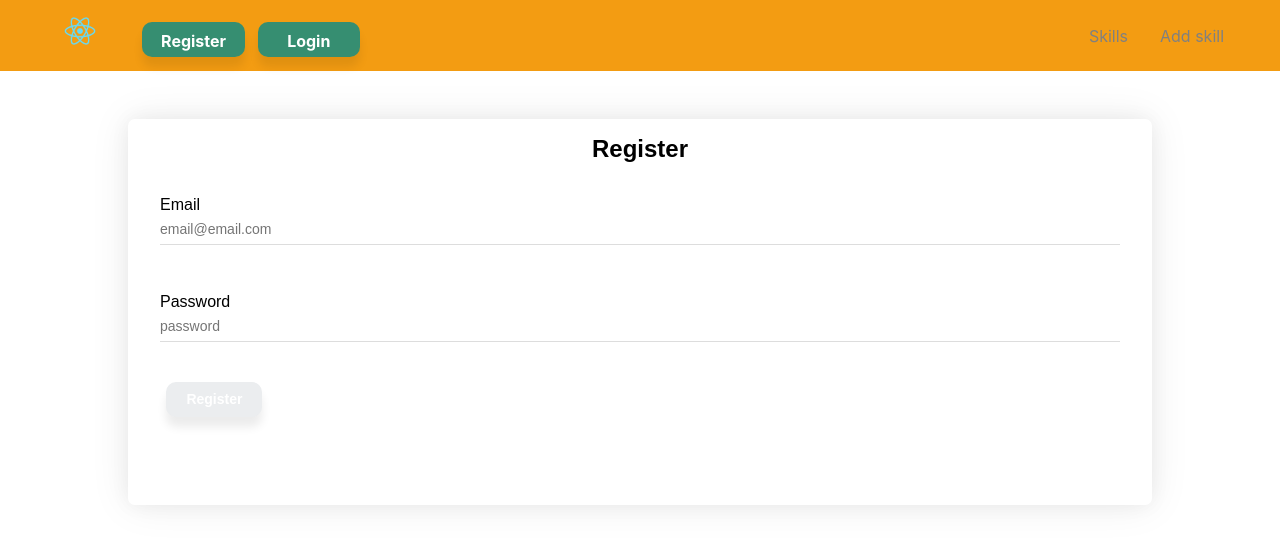
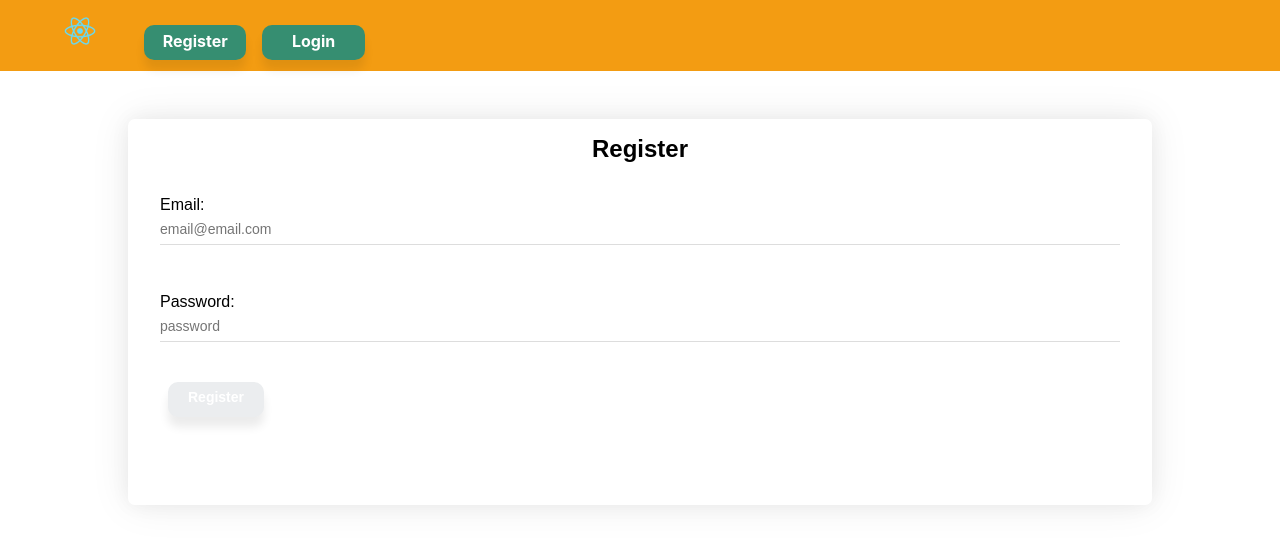
Before and after one commit to romasch99/react-exam, a React (Create React App) app in the folder react-exam/: page /register in a window 1280 px wide. Shown: the top 546 px of the page. Built offline with nearby package versions, Linux system fonts and the light colour scheme.

Commit message:
implementation after debug

```diff
--- a/react-exam/src/pages/AddSkill.jsx
+++ b/react-exam/src/pages/AddSkill.jsx
@@ -47,10 +47,10 @@ export const AddSkill = () => {
             <CardContent>
                 <form onSubmit={handleSubmit}>
                     <CardItemSmall>
-                        <Field label= "Title" onChange={onTitleChange} name="title" placeholder="Title" type="text" required />
+                        <Field label= "Title:" onChange={onTitleChange} name="title" placeholder="Title" type="text" required />
                     </CardItemSmall>
                     <CardItemSmall>
-                        <Label name="description">Description</Label>
+                        <Label name="description">Description:</Label>
                         <Textarea onChange={onDescription} name="description" placeholder="Description" required />
                     </CardItemSmall>
                     <CardItemSmall>
--- a/react-exam/src/pages/Register.jsx
+++ b/react-exam/src/pages/Register.jsx
@@ -41,10 +41,10 @@ export const Register = () => {
             <CardContent>
                 <form onSubmit={handleSubmit}>
                     <CardItemSmall>
-                        <Field label= "Email" onChange={onEmailChange} name="email" type="email" placeholder="email@email.com" required />
+                        <Field label= "Email:" onChange={onEmailChange} name="email" type="email" placeholder="email@email.com" required />
                     </CardItemSmall>
                     <CardItemSmall>
-                        <Field label= "Password" onChange={onPasswordChange} name="password" type="password" placeholder="password" required minLength={8} />
+                        <Field label= "Password:" onChange={onPasswordChange} name="password" type="password" placeholder="password" required minLength={8} />
                     </CardItemSmall>
                     <CardItemSmall>
                         <CardButton  inputColor = {!email || !password ? "#ebedef" : "#138d83d7"} inputWidht = "10%" type="submit" disabled={!email || !password}>Register</CardButton>
--- a/react-exam/src/ui/atoms/CardElements.jsx
+++ b/react-exam/src/ui/atoms/CardElements.jsx
@@ -49,17 +49,15 @@ export const CardButtons = styled.div`
 `;
 
 export const CardButton = styled.button`
-  // display: block;
   margin-top: 1rem;
-  width: 100%;
   width:  ${props => props.inputWidht || `30%`};
   height:  ${props => props.inputHeight || `35px`};
-  // margin: 0 0.4rem ;
-  margin:  ${props => props.inputMarginTop || `0`} 0.4rem ;
-  padding: 0.57rem 0;
+  margin:   ${props => props.inputMarginTop || `0`} 0.5rem ;
+  padding: 0.35rem 0 0.55rem;
   font-family: inherit;
-  // font-size: 14px;
   font-size: ${props => props.inputFontSize || `14px`};
+  justify-content: center;
+  align-items: center;
   font-weight: 700;
   color: #fff;
   background-color: ${props => props.inputColor || `#e5195f`};
--- a/react-exam/src/ui/molecules/Nav.jsx
+++ b/react-exam/src/ui/molecules/Nav.jsx
@@ -1,4 +1,5 @@
 import React from 'react';
+import {useAuth} from "../../hooks/useAuth";
 import {
   Nav,
   NavLink,
@@ -10,27 +11,44 @@ import {
 import {CardButton} from "../atoms/CardElements"
 
 export const Navbar = ({goLogin, goRegister}) => {
-  return (
-    <>
-      <Nav>
+    const auth = useAuth();
+
+    const staskillMenu = auth.token ? (
+        <NavMenu>
+            <NavLink to='/' >
+                Skills
+            </NavLink>
+            <NavLink to='/add' >
+                Add skill
+            </NavLink>
+        </NavMenu>
+    ) : null;
+
+    const loginButtons =  auth.token ? (
         <NavStart>
             <NavImg src = {`${process.env.PUBLIC_URL}/logo192.png`} alt="logo"></NavImg>
-            <CardButton onClick={goRegister} inputWidht= "8vw" inputColor = "#138d83d7" inputMarginTop ="0.1rem" inputFontSize = "1rem">
+            <CardButton onClick={() => auth.logout()} inputWidht= "8vw" inputColor = "#138d83d7" inputMarginTop ="0.5rem" inputFontSize = "1rem">
+                Logout
+            </CardButton>
+        </NavStart>
+    ) : (
+        <NavStart>
+            <NavImg src = {`${process.env.PUBLIC_URL}/logo192.png`} alt="logo"></NavImg>
+            <CardButton onClick={goRegister} inputWidht= "8vw" inputColor = "#138d83d7" inputMarginTop ="0.5rem" inputFontSize = "1rem">
                 Register
             </CardButton>
-            <CardButton onClick={goLogin} inputWidht= "8vw" inputColor = "#138d83d7" inputMarginTop ="0.8rem" inputFontSize = "1rem">
+            <CardButton onClick={goLogin} inputWidht= "8vw" inputColor = "#138d83d7" inputMarginTop ="0.5rem" inputFontSize = "1rem">
                 Login
             </CardButton>
         </NavStart>
-        <NavMenu>
-          <NavLink to='/' >
-            Skills
-          </NavLink>
-          <NavLink to='/add' >
-            Add skill
-          </NavLink>
-        </NavMenu>
-      </Nav>
-    </>
+    );
+
+    return (
+        <>
+        <Nav>
+            {loginButtons}
+            {staskillMenu}
+        </Nav>
+        </>
   );
 };
```
